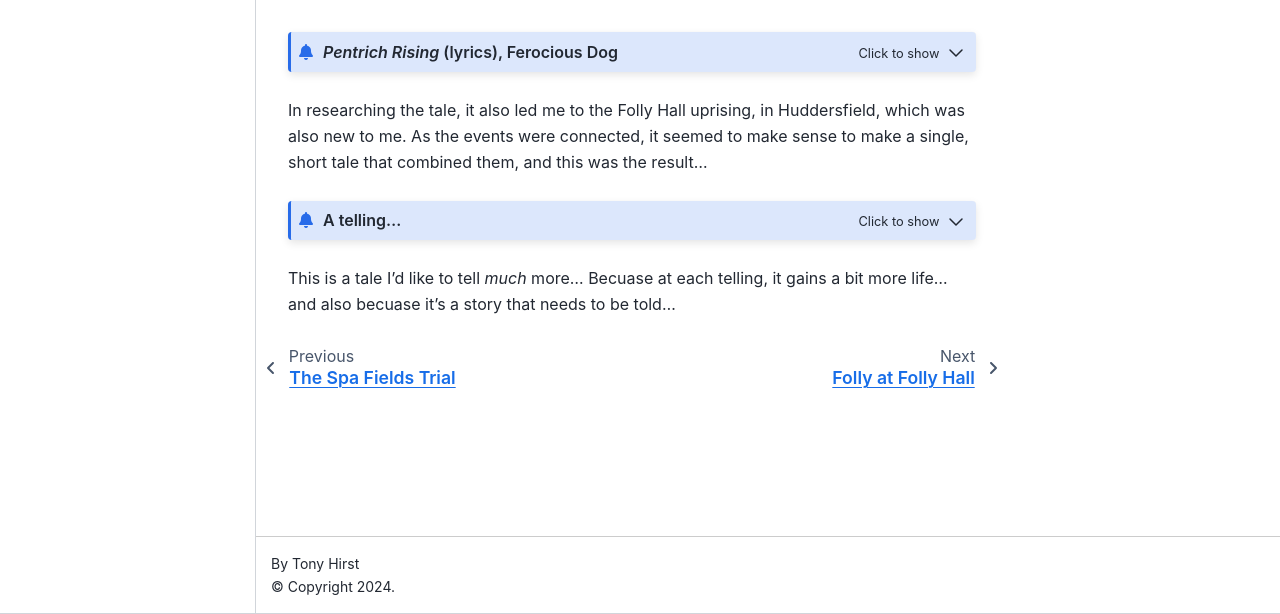
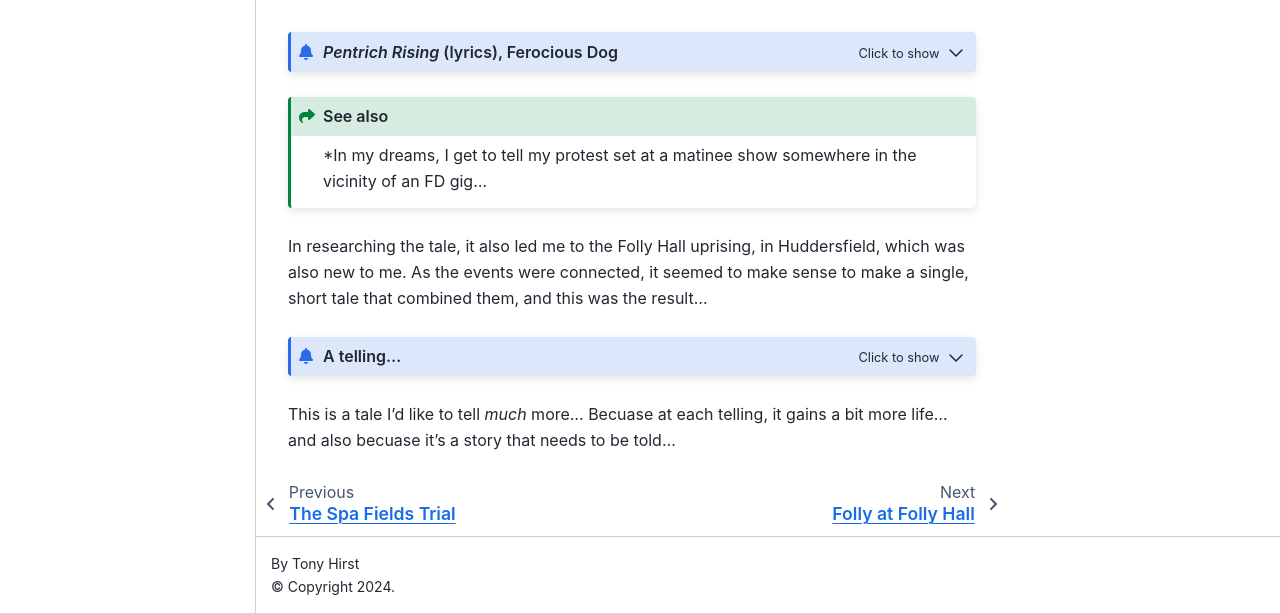
Before and after one commit to psychemedia/pentrich-uprising, a Jupyter Book: the page built from tellings/72_telling_pentrich-rising.md, in a window 1280 px wide and 1165 px high. Shown: the part 551-1165 px from the top of the window. Built offline with Jupyter Book 1.0.4 settings and Sphinx 7.4.7 and the Sphinx Book theme 1.1.4, drawn with Linux system fonts in a browser that asks for light colours.

Commit message:
Update 72_telling_pentrich-rising.md

````diff
--- a/tellings/72_telling_pentrich-rising.md
+++ b/tellings/72_telling_pentrich-rising.md
@@ -37,6 +37,10 @@ with London in our sights
 A night for revolution
 All workers must unite
 And then we fight
+```
+
+```{seealso}
+*In my dreams, I get to tell my protest set at a matinee show somewhere in the vicinity of an FD gig...
 ```
 
 In researching the tale, it also led me to the Folly Hall uprising, in Huddersfield, which was also new to me. As the events were connected, it seemed to make sense to make a single, short tale that combined them, and this was the result...
````
